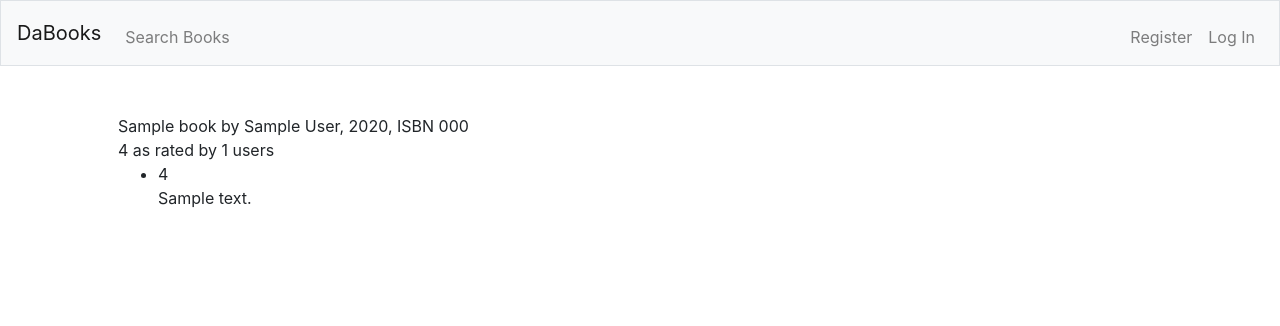
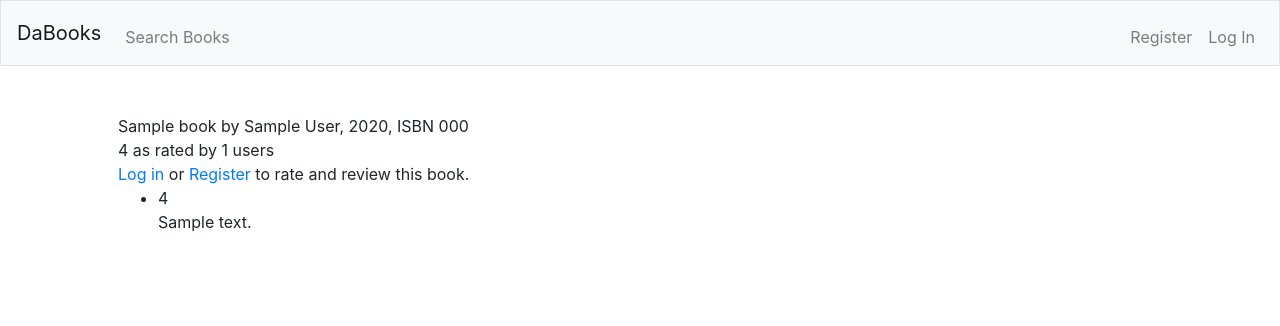
Before and after one commit to LeeRude11/cs50, a Flask app: template project1/templates/book_page.html in a window 1280 px wide. Shown: the top 326 px of the page. Run offline with Flask 2, Linux system fonts and the light colour scheme; the template is opened without the code that fills it: most values are stand-ins (such as "Sample title", 1, 10 or a date in 2020); some libraries are stand-ins or nearby versions.

Commit message:
Added review form

```diff
--- a/project1/templates/book_page.html
+++ b/project1/templates/book_page.html
@@ -14,10 +14,31 @@
     {% else %}
       Be the first to review this book!
     {% endif %}
+    {% if not session.user_id %}
+      <div>
+        <a href={{ url_for("login") }}>Log in</a> or
+        <a href={{ url_for("register") }}>Register</a> to rate and review this book.
+      </div>
+    {% else %}
+      <form action="/review" method="post">
+        <div class="form-group">
+          <select name="rating" class="form-control mb-2">
+            <option value="" selected>Rate this book</option>
+            {% for i in range(1, 6) %}
+            <option value="{{i}}">{{i}}</option>
+            {% endfor %}
+          </select>
+        </div>
+        <div class="form-group">
+            <input autocomplete="off" class="form-control" name="review_text" placeholder="Your review..." type="text"/>
+        </div>
+        <button class="btn btn-primary" type="submit">Submit</button>
+      </form>
+    {% endif %}
     </div>
     {% if reviews is not none %}
     <ul>
-      {% for review in reviews%}
+      {% for review in reviews %}
       <li>
         <span>
           {{ review.rating }}
```
